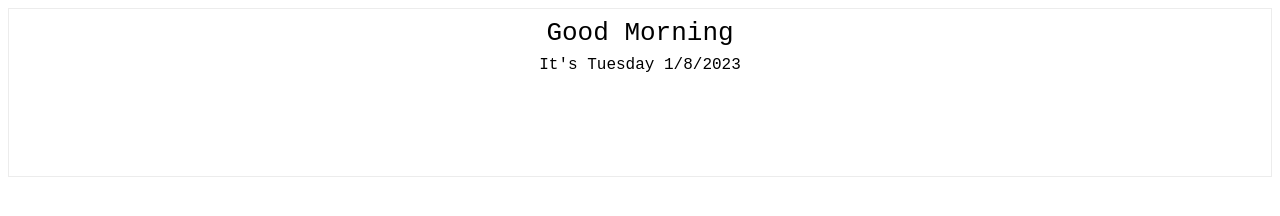
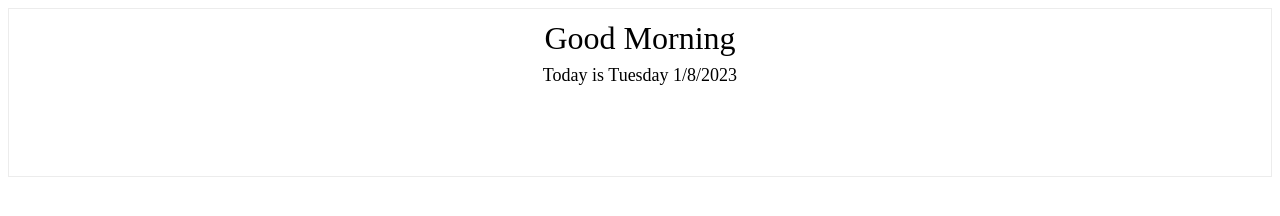
Before and after one commit to silverneha/notion, a plain HTML site: page index.html in a window 1280 px wide. Drawn offline with Linux system fonts and the light colour scheme.

Commit message:
Update index.html

```diff
--- a/index.html
+++ b/index.html
@@ -3,7 +3,7 @@
     <title>Greeting Message</title>
     <style>
 #lbl {
-    font-family: monospace;
+
     font-size: xx-large;
     color: #000000;
     padding: 5px;
@@ -52,6 +52,6 @@ body{
         greet = 'Good Evening  ';
 
     document.getElementById('lbl').innerHTML =
-        greet+=`<div id="date"> It's ${date}</div>`;
+        greet+=`<div id="date"> Today is ${date}</div>`;
 </script>
 </html>
```
